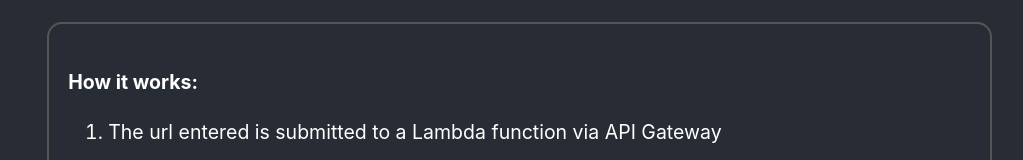
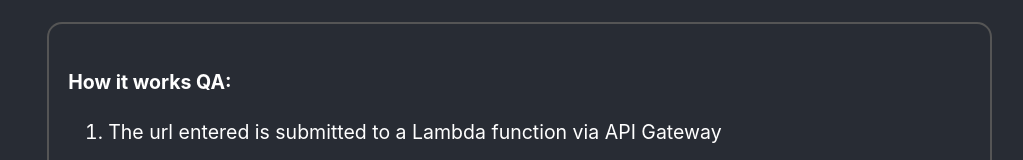
Before and after one commit to tm4747/sageinsightsai, a React (Create React App) app: page / in a window 1280 px wide. Shown: the part 370-530 px from the top of the page, without its empty margins (142-1165 px from the left). Built offline with nearby package versions, Linux system fonts and the light colour scheme.

Commit message:
test commit 2

```diff
--- a/src/App.js
+++ b/src/App.js
@@ -77,7 +77,7 @@ function App() {
   }, [displayedText]);
 
 
-  var howAppWorks = "<h4>How it works:</h4> <ol>";
+  var howAppWorks = "<h4>How it works QA:</h4> <ol>";
   howAppWorks += "<li>The url entered is submitted to a Lambda function via API Gateway</li>"
   howAppWorks += "<li>Which attempts to scrape all content from the site homepage</li>"
   howAppWorks += "<li>This content is then submitted to OpenAI, requesting a summary</li>"
```
